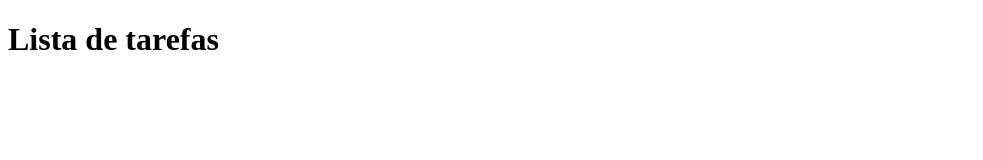
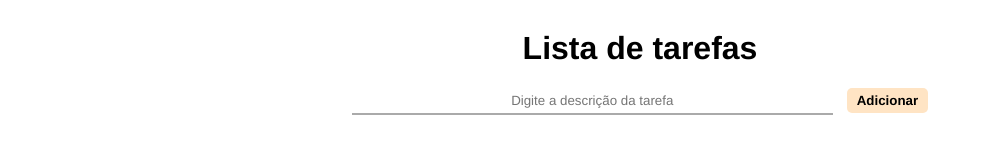
Before and after one commit to iurycarvalhoo/exemplo-github, a website built with Vite: page index.html in a window 1280 px wide. Shown: the whole page, without its empty margins (0-983 px from the left). Built offline with nearby package versions, Linux system fonts and the light colour scheme.

Commit message:
estilizacao quase finalizada

```diff
--- a/index.html
+++ b/index.html
@@ -1,13 +1,25 @@
 <!DOCTYPE html>
-<html lang="en">
+<html lang="pt-BR">
   <head>
     <meta charset="UTF-8" />
     <link rel="icon" type="image/svg+xml" href="favicon.svg" />
     <meta name="viewport" content="width=device-width, initial-scale=1.0" />
+    <link rel="stylesheet" href="style.css">
     <title>Lista de Tarefa</title>
   </head>
   <body>
-    <h1>Lista de tarefas</h1>
-    <script type="module" src="/main.js"></script>
+    <div id="container">
+      <h1>Lista de tarefas</h1>
+
+      <form id="task-form" onsubmit="addTask(event)">
+        <input type="text" id="task-description" placeholder="Digite a descrição da tarefa" required>
+
+        <button>Adicionar</button>
+      </form>
+      <div id="task-list-area">
+        <ul id="task-list"></ul>
+      </div>
+    </div>
+    <script src="/main.js"></script>
   </body>
 </html>
--- a/main.js
+++ b/main.js
@@ -1 +1,17 @@
-import './style.css'
+//import './style.css'
+
+//$('task-description').val()
+const $ = document.querySelector.bind(document)
+
+const addTask =(event)=>{
+  event.preventDefault()
+  const taskDescription= $('#task-description').value
+
+  const newTaskitem= `
+   <li>${taskDescription}</li>
+  `
+
+  $('#task-list').insertAdjacentHTML('beforeend', newTaskitem)
+ // $('#task-description').value= ''
+ $('#task-form').reset()
+}
--- a/style.css
+++ b/style.css
@@ -1,8 +1,49 @@
-#app {
-  font-family: Avenir, Helvetica, Arial, sans-serif;
-  -webkit-font-smoothing: antialiased;
-  -moz-osx-font-smoothing: grayscale;
+@font-face {
+  font-family: "title";
+  src: url(./fonts/Arimo-Bold.ttf);
+}
+
+@font-face {
+  font-family:"regular" ;
+  src: url(./fonts/Arimo-Regular.ttf);
+}
+
+body{
+  margin: 0;
+}
+
+#container{
+  margin:30px auto;
+  width: 60%;
+}
+
+h1{
   text-align: center;
-  color: #2c3e50;
-  margin-top: 60px;
+  font-family: title;
 }
+
+#task-form{
+  text-align: center;
+  margin-bottom: 20px;
+}
+
+#task-description{
+  border:none;
+  border-bottom: 2px solid #aaa;
+  outline: none;
+  padding: 5px 10px;
+  width: 60%;
+  margin-right: 10px;
+  font-family: "regular";
+  text-align: center;
+}
+
+#task-form button{
+  border: none;
+  background-color: bisque;
+  color:black;
+  font-family: "title";
+  padding: 5px 10px;
+  border-radius:5px;
+  cursor: pointer;
+}
```
Also changed, not shown: fonts/Arimo-Bold.ttf (added), fonts/Arimo-Regular.ttf (added).
